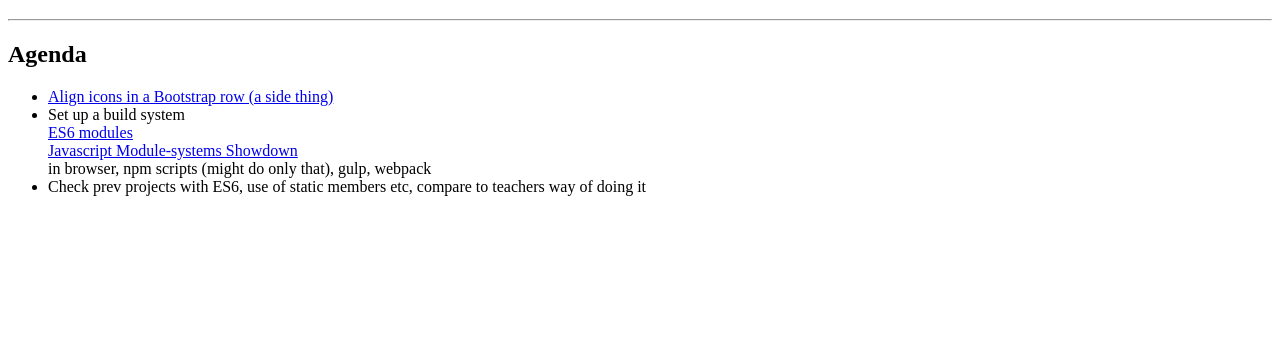
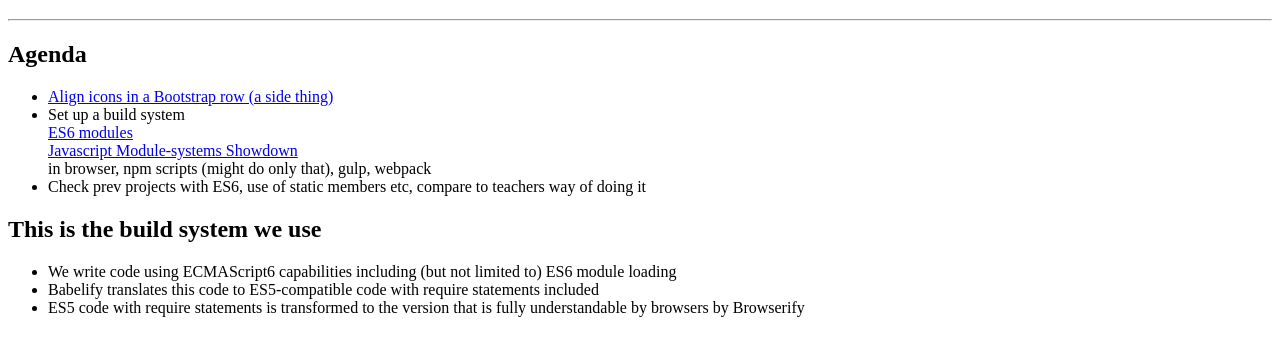
Before and after one commit to henrikmathiesen/OOPwithES6, a website: page index.html in a window 1280 px wide. Shown: the part 61-416 px from the top of the page. Drawn offline with Linux system fonts and the light colour scheme.

Commit message:
- text info

```diff
--- a/index.html
+++ b/index.html
@@ -1,12 +1,14 @@
 <!doctype html>
 <html lang="">
-  <head>
+
+<head>
     <meta charset="utf-8">
     <meta name="viewport" content="width=device-width, initial-scale=1">
     <meta name="description" content="OOP with ES6">
     <title>OOP with ES6</title>
-  </head>
-  <body>
+</head>
+
+<body>
     <h1>OOP with ES6</h1>
     <hr>
     <h2>Agenda</h2>
@@ -17,12 +19,18 @@
         <li>
             Set up a build system<br>
             <a href="https://medium.com/@brianleroux/es6-modules-amd-and-commonjs-c1acefbe6fc0#.iv06qq7rx">ES6 modules</a><br>
-            <a href="https://auth0.com/blog/javascript-module-systems-showdown/">Javascript Module-systems Showdown</a><br>
-            in browser, npm scripts (might do only that), gulp, webpack
+            <a href="https://auth0.com/blog/javascript-module-systems-showdown/">Javascript Module-systems Showdown</a><br>            in browser, npm scripts (might do only that), gulp, webpack
         </li>
         <li>
             Check prev projects with ES6, use of static members etc, compare to teachers way of doing it
         </li>
     </ul>
-  </body>
+    <h2>This is the build system we use</h2>
+    <ul>
+        <li>We write code using ECMAScript6 capabilities including (but not limited to) ES6 module loading</li>
+        <li>Babelify translates this code to ES5-compatible code with require statements included</li>
+        <li>ES5 code with require statements is transformed to the version that is fully understandable by browsers by Browserify</li>
+    </ul>
+</body>
+
 </html>
```
